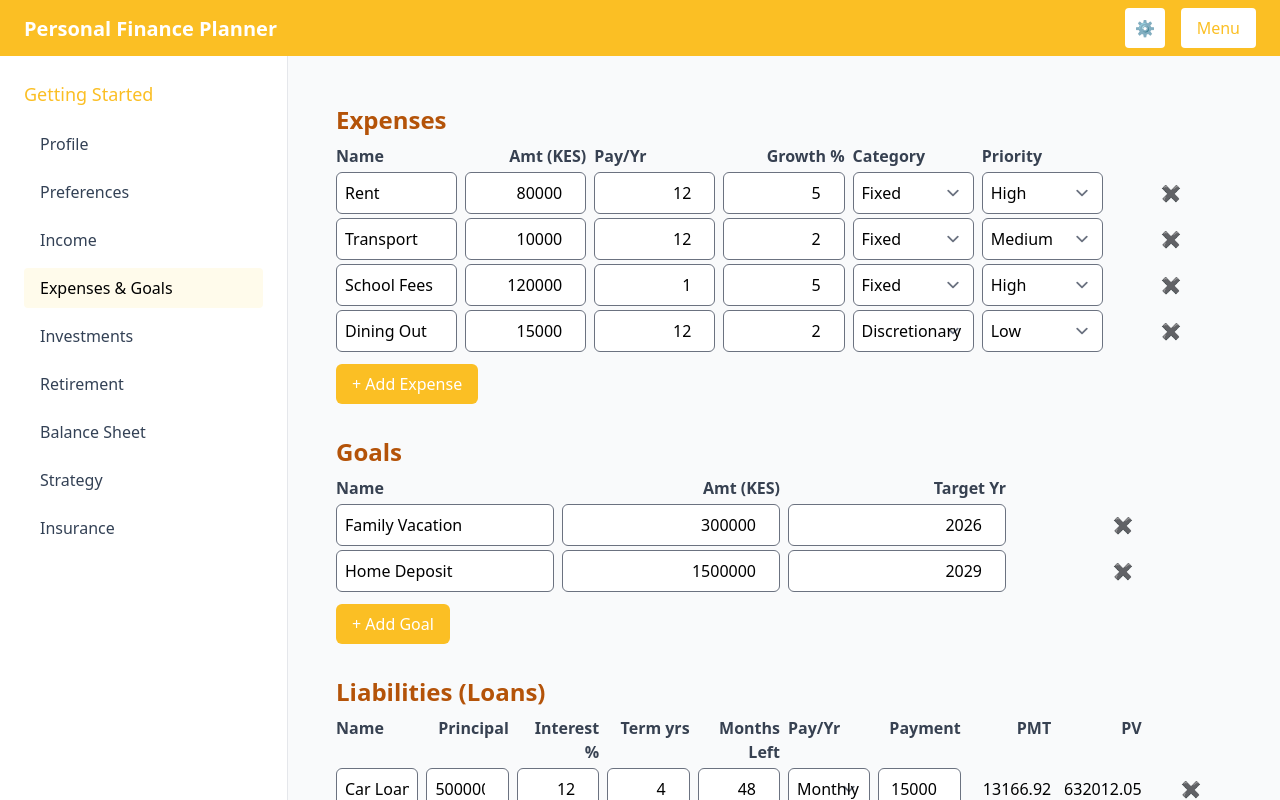
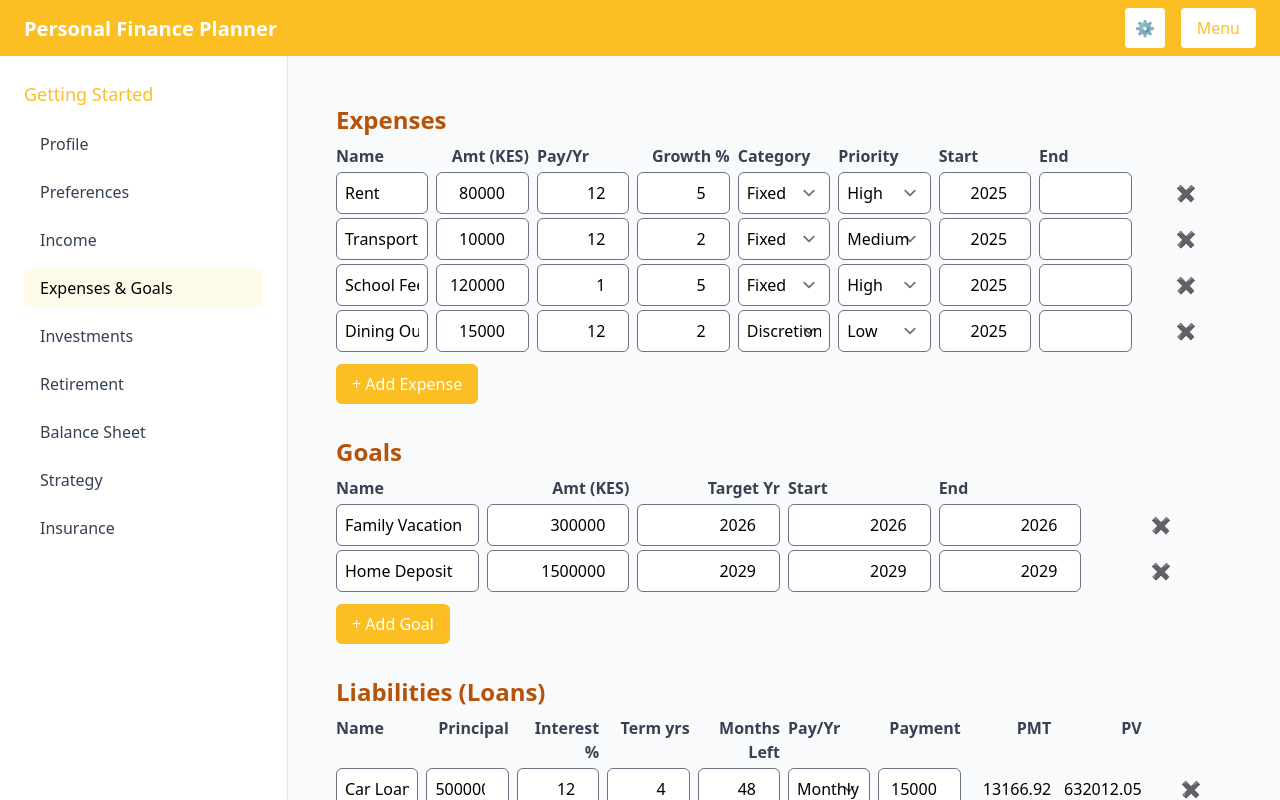
Before and after one commit to MMJGGR/personal-finance-app, a React (Vite) app: page / in a window 1280 px wide. Both pictures are taken after a click on the tab "Expenses & Goals". Shown: the top 800 px of the page. Built offline with nearby package versions, Linux system fonts and the light colour scheme.

Commit message:
Add start and end year to expenses and goals

```diff
--- a/src/FinanceContext.jsx
+++ b/src/FinanceContext.jsx
@@ -158,6 +158,7 @@ export function FinanceProvider({ children }) {
   // === Expenses & Goals state ===
   const [expensesList, setExpensesList] = useState(() => {
     const s = storage.get('expensesList')
+    const now = new Date().getFullYear()
     if (!s) return []
     try {
       const parsed = JSON.parse(s)
@@ -167,9 +168,11 @@ export function FinanceProvider({ children }) {
           paymentsPerYear = frequencyToPayments(exp.frequency) || 1
         }
         return {
+          startYear: exp.startYear ?? now,
+          endYear: exp.endYear ?? null,
           ...exp,
           paymentsPerYear,
-          priority: exp.priority ?? 2
+          priority: exp.priority ?? 2,
         }
       })
     } catch {
@@ -179,7 +182,18 @@ export function FinanceProvider({ children }) {
   })
   const [goalsList, setGoalsList] = useState(() => {
     const s = storage.get('goalsList')
-    return s ? safeParse(s, []) : []
+    const now = new Date().getFullYear()
+    if (!s) return []
+    try {
+      const parsed = JSON.parse(s)
+      return parsed.map(g => ({
+        startYear: g.startYear ?? g.targetYear ?? now,
+        endYear: g.endYear ?? g.targetYear ?? now,
+        ...g,
+      }))
+    } catch {
+      return []
+    }
   })
 
   // === Balance Sheet assets state ===
@@ -387,15 +401,27 @@ export function FinanceProvider({ children }) {
         if (seed.profile) updateProfile(seed.profile)
         if (Array.isArray(seed.incomeSources)) setIncomeSources(seed.incomeSources)
         if (Array.isArray(seed.expensesList)) {
+          const now = new Date().getFullYear()
           const list = seed.expensesList.map(e => ({
-            ...e,
             paymentsPerYear: typeof e.frequency === 'number'
               ? e.frequency
               : frequencyToPayments(e.frequency) || 1,
+            startYear: e.startYear ?? now,
+            endYear: e.endYear ?? null,
+            priority: e.priority ?? 2,
+            ...e,
           }))
           setExpensesList(list)
         }
-        if (Array.isArray(seed.goalsList)) setGoalsList(seed.goalsList)
+        if (Array.isArray(seed.goalsList)) {
+          const now = new Date().getFullYear()
+          const goals = seed.goalsList.map(g => ({
+            startYear: g.startYear ?? g.targetYear ?? now,
+            endYear: g.endYear ?? g.targetYear ?? now,
+            ...g,
+          }))
+          setGoalsList(goals)
+        }
         if (Array.isArray(seed.assetsList)) {
           const assets = seed.assetsList.map(a => ({
             id: a.id || crypto.randomUUID(),
@@ -637,15 +663,23 @@ export function FinanceProvider({ children }) {
     let medium = 0
     let low = 0
     const rate = settings.discountRate ?? discountRate
+    const horizonEnd = startYear + years - 1
     const totalPv = expensesList.reduce((sum, exp) => {
       const growth = exp.growth || 0
-      const pv = calculatePV(
-        exp.amount,
-        exp.paymentsPerYear,
-        growth,
-        rate,
-        years
-      )
+      const s = exp.startYear ?? startYear
+      const e = exp.endYear ?? horizonEnd
+      const first = Math.max(s, startYear)
+      const last = Math.min(e, horizonEnd)
+      if (last < first) return sum
+      let pv = 0
+      for (let yr = first; yr <= last; yr++) {
+        const idx = yr - s
+        const cash =
+          (exp.amount * exp.paymentsPerYear) *
+          Math.pow(1 + growth / 100, idx)
+        const disc = yr - startYear + 1
+        pv += cash / Math.pow(1 + rate / 100, disc)
+      }
       if (exp.priority === 1) high += pv
       else if (exp.priority === 2) medium += pv
       else low += pv
@@ -666,7 +700,7 @@ export function FinanceProvider({ children }) {
       mMedium,
       mLow,
     }
-  }, [expensesList, settings.discountRate, settings.inflationRate, discountRate, years])
+  }, [expensesList, settings.discountRate, settings.inflationRate, discountRate, years, startYear])
 
   const recalcExpensesPV = useCallback(() => {
     const { high, medium, low, totalPv, avgMonthly, mHigh, mMedium, mLow } = expensesPvData
@@ -791,12 +825,19 @@ export function FinanceProvider({ children }) {
     if (sExp) {
       try {
         const parsed = JSON.parse(sExp)
+        const now = new Date().getFullYear()
         setExpensesList(
           parsed.map(exp => {
-            if (typeof exp.paymentsPerYear === 'number') return exp
-            const ppy = frequencyToPayments(exp.frequency) || 1
-            const { frequency: _unused, ...rest } = exp
-            return { ...rest, paymentsPerYear: ppy }
+            const ppy = typeof exp.paymentsPerYear === 'number'
+              ? exp.paymentsPerYear
+              : frequencyToPayments(exp.frequency) || 1
+            return {
+              startYear: exp.startYear ?? now,
+              endYear: exp.endYear ?? null,
+              priority: exp.priority ?? 2,
+              ...exp,
+              paymentsPerYear: ppy,
+            }
           })
         )
       } catch {
@@ -805,8 +846,19 @@ export function FinanceProvider({ children }) {
     }
     const sG = storage.get('goalsList')
     if (sG) {
-      const parsed = safeParse(sG, null)
-      if (parsed) setGoalsList(parsed)
+      try {
+        const parsed = JSON.parse(sG)
+        const now = new Date().getFullYear()
+        setGoalsList(
+          parsed.map(g => ({
+            startYear: g.startYear ?? g.targetYear ?? now,
+            endYear: g.endYear ?? g.targetYear ?? now,
+            ...g,
+          }))
+        )
+      } catch {
+        // ignore malformed stored data
+      }
     }
 
     const sA = storage.get('assetsList')
--- a/src/components/ExpensesGoals/ExpensesGoalsTab.jsx
+++ b/src/components/ExpensesGoals/ExpensesGoalsTab.jsx
@@ -47,6 +47,17 @@ export default function ExpensesGoalsTab() {
       if (['name', 'category'].includes(field)) {
         return { ...e, [field]: raw }
       }
+      if (field === 'startYear' || field === 'endYear') {
+        const yr = parseInt(raw)
+        const val = isNaN(yr) ? null : yr
+        const other = field === 'startYear' ? e.endYear : e.startYear
+        let fixed = val
+        if (fixed != null && other != null) {
+          if (field === 'startYear' && fixed > other) fixed = other
+          if (field === 'endYear' && other > fixed) fixed = other
+        }
+        return { ...e, [field]: fixed }
+      }
       if (field === 'paymentsPerYear') {
         const ppy = parseInt(raw)
         if (!ppy || ppy < 1) {
@@ -63,9 +74,20 @@ export default function ExpensesGoalsTab() {
     }))
   }
   const addExpense = () => {
-    setExpensesList([...expensesList, {
-      name: '', amount: 0, paymentsPerYear: 12, growth: 0, category: 'Fixed', priority: 2
-    }])
+    const now = new Date().getFullYear()
+    setExpensesList([
+      ...expensesList,
+      {
+        name: '',
+        amount: 0,
+        paymentsPerYear: 12,
+        growth: 0,
+        category: 'Fixed',
+        priority: 2,
+        startYear: now,
+        endYear: now,
+      },
+    ])
   }
   const removeExpense = i =>
     setExpensesList(expensesList.filter((_, idx) => idx !== i))
@@ -77,15 +99,41 @@ export default function ExpensesGoalsTab() {
       if (field === 'name') return { ...g, name: raw }
       if (field === 'targetYear') {
         const yr = parseInt(raw) || currentYear
-        return { ...g, targetYear: Math.max(currentYear, yr) }
+        return {
+          ...g,
+          targetYear: Math.max(currentYear, yr),
+          startYear: Math.max(currentYear, yr),
+          endYear: Math.max(currentYear, yr),
+        }
+      }
+      if (field === 'startYear' || field === 'endYear') {
+        const yr = parseInt(raw)
+        const val = isNaN(yr) ? null : yr
+        const other = field === 'startYear' ? g.endYear : g.startYear
+        let fixed = val
+        if (fixed != null && other != null) {
+          if (field === 'startYear' && fixed > other) fixed = other
+          if (field === 'endYear' && other > fixed) fixed = other
+        }
+        const updates = { [field]: fixed }
+        if (field === 'startYear') updates.targetYear = fixed ?? g.targetYear
+        if (field === 'endYear') updates.targetYear = fixed ?? g.targetYear
+        return { ...g, ...updates }
       }
       return { ...g, amount: clamp(parseFloat(raw)) }
     }))
   }
   const addGoal = () => {
-    setGoalsList([...goalsList, {
-      name: '', amount: 0, targetYear: currentYear
-    }])
+    setGoalsList([
+      ...goalsList,
+      {
+        name: '',
+        amount: 0,
+        targetYear: currentYear,
+        startYear: currentYear,
+        endYear: currentYear,
+      },
+    ])
   }
   const removeGoal = i =>
     setGoalsList(goalsList.filter((_, idx) => idx !== i))
@@ -138,16 +186,24 @@ export default function ExpensesGoalsTab() {
 
   // --- 2) PV of Expenses over lifeYears ---
   const pvExpensesLife = useMemo(() => {
+    const horizonEnd = currentYear + lifeYears - 1
     return expensesList.reduce((sum, e) => {
-      return sum + calculatePV(
-        e.amount,
-        e.paymentsPerYear,
-        e.growth,
-        discountRate,
-        lifeYears
-      )
+      const start = e.startYear ?? currentYear
+      const end = e.endYear ?? horizonEnd
+      const first = Math.max(start, currentYear)
+      const last = Math.min(end, horizonEnd)
+      if (last < first) return sum
+      const growth = e.growth || 0
+      let pv = 0
+      for (let yr = first; yr <= last; yr++) {
+        const idx = yr - start
+        const cash = (e.amount * e.paymentsPerYear) * Math.pow(1 + growth / 100, idx)
+        const disc = yr - currentYear + 1
+        pv += cash / Math.pow(1 + discountRate / 100, disc)
+      }
+      return sum + pv
     }, 0)
-  }, [expensesList, discountRate, lifeYears])
+  }, [expensesList, discountRate, lifeYears, currentYear])
 
   useEffect(() => {
     setExpensesPV(pvExpensesLife)
@@ -156,11 +212,14 @@ export default function ExpensesGoalsTab() {
 
   // --- 3) PV of Goals ---
   const pvGoals = useMemo(() => {
+    const horizonEnd = currentYear + lifeYears - 1
     return goalsList.reduce((sum, g) => {
-      const yrs = Math.max(0, g.targetYear - currentYear)
-      return sum + g.amount / Math.pow(1 + discountRate/100, yrs)
+      const target = g.targetYear ?? g.startYear ?? currentYear
+      if (target < currentYear || target > horizonEnd) return sum
+      const yrs = target - currentYear
+      return sum + g.amount / Math.pow(1 + discountRate / 100, yrs)
     }, 0)
-  }, [goalsList, discountRate, currentYear])
+  }, [goalsList, discountRate, currentYear, lifeYears])
 
   // --- 4) Loan details & amortization ---
   const liabilityDetails = useMemo(() => {
@@ -285,20 +344,22 @@ export default function ExpensesGoalsTab() {
       {/* Expenses CRUD */}
       <section>
         <h2 className="text-2xl font-bold text-amber-700 mb-2">Expenses</h2>
-        <div className="grid grid-cols-1 sm:grid-cols-7 gap-2 font-semibold text-gray-700 mb-1">
+        <div className="grid grid-cols-1 sm:grid-cols-9 gap-2 font-semibold text-gray-700 mb-1">
           <div>Name</div>
           <div className="text-right">Amt ({settings.currency})</div>
           <div>Pay/Yr</div>
           <div className="text-right">Growth %</div>
           <div>Category</div>
           <div>Priority</div>
+          <div>Start</div>
+          <div>End</div>
           <div></div>
         </div>
         {expensesList.length === 0 && (
           <p className="italic text-slate-500 col-span-full mb-2">No expenses added</p>
         )}
         {expensesList.map((e, i) => (
-          <div key={i} className="grid grid-cols-1 sm:grid-cols-7 gap-2 items-center mb-1">
+          <div key={i} className="grid grid-cols-1 sm:grid-cols-9 gap-2 items-center mb-1">
             <input
               className="border p-2 rounded-md"
               placeholder="Rent"
@@ -351,6 +412,20 @@ export default function ExpensesGoalsTab() {
               <option value={2}>Medium</option>
               <option value={3}>Low</option>
             </select>
+            <input
+              className="border p-2 rounded-md text-right"
+              type="number"
+              value={e.startYear ?? currentYear}
+              onChange={ev => handleExpenseChange(i, 'startYear', ev.target.value)}
+              title="Start year"
+            />
+            <input
+              className="border p-2 rounded-md text-right"
+              type="number"
+              value={e.endYear ?? ''}
+              onChange={ev => handleExpenseChange(i, 'endYear', ev.target.value)}
+              title="End year"
+            />
             <button
               onClick={() => removeExpense(i)}
               className="text-red-600 hover:text-red-800 focus:outline-none focus:ring-2 focus:ring-red-500"
@@ -371,17 +446,19 @@ export default function ExpensesGoalsTab() {
       {/* Goals CRUD */}
       <section>
         <h2 className="text-2xl font-bold text-amber-700 mb-2">Goals</h2>
-        <div className="grid grid-cols-1 sm:grid-cols-4 gap-2 font-semibold text-gray-700 mb-1">
+        <div className="grid grid-cols-1 sm:grid-cols-6 gap-2 font-semibold text-gray-700 mb-1">
           <div>Name</div>
           <div className="text-right">Amt ({settings.currency})</div>
           <div className="text-right">Target Yr</div>
+          <div>Start</div>
+          <div>End</div>
           <div></div>
         </div>
         {goalsList.length === 0 && (
           <p className="italic text-slate-500 col-span-full mb-2">No goals added</p>
         )}
         {goalsList.map((g, i) => (
-          <div key={i} className="grid grid-cols-1 sm:grid-cols-4 gap-2 items-center mb-1">
+          <div key={i} className="grid grid-cols-1 sm:grid-cols-6 gap-2 items-center mb-1">
             <input
               className="border p-2 rounded-md"
               placeholder="Vacation"
@@ -404,6 +481,20 @@ export default function ExpensesGoalsTab() {
               value={g.targetYear}
               onChange={ev => handleGoalChange(i, 'targetYear', ev.target.value)}
               title="Target year"
+            />
+            <input
+              className="border p-2 rounded-md text-right"
+              type="number"
+              value={g.startYear}
+              onChange={ev => handleGoalChange(i, 'startYear', ev.target.value)}
+              title="Start year"
+            />
+            <input
+              className="border p-2 rounded-md text-right"
+              type="number"
+              value={g.endYear}
+              onChange={ev => handleGoalChange(i, 'endYear', ev.target.value)}
+              title="End year"
             />
             <button
               onClick={() => removeGoal(i)}
```
Also changed, not shown: src/selectors/index.js (+6 -1 lines), 2 other files (tests, documents, lock files or other folders).
